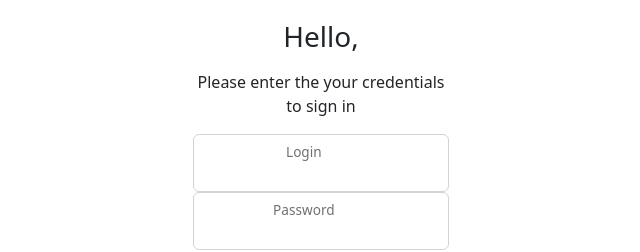
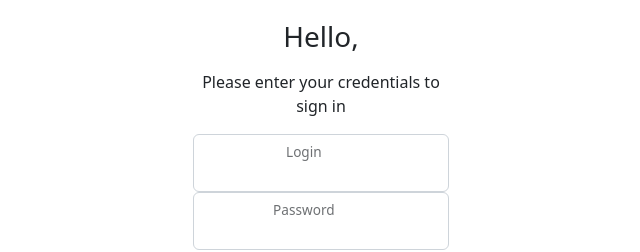
Before and after one commit to MonicaLarco/trabalho-final, a website: page app/public/signin.html in a window 1280 px wide. Shown: the part 168-420 px from the top of the page, 319-959 px from the left. Drawn offline with nearby package versions, Linux system fonts and the light colour scheme.

Commit message:
Correct misspelling in the sign in page

```diff
--- a/app/public/signin.html
+++ b/app/public/signin.html
@@ -20,7 +20,7 @@
       <form id="submit-form">
         <img class="mb-4" src="./assets/logo.png" alt="" width="100" height="">
         <h1 class="h3 mb-3 fw-normal">Hello,</h1>
-        <p>Please enter the your credentials to sign in</p>
+        <p>Please enter your credentials to sign in</p>
 
         <div class="form-floating">
           <input type="text" class="form-control" id="loginInput"  required>
```
